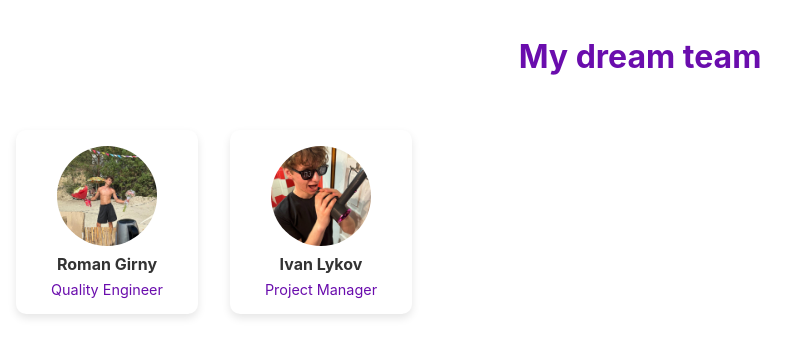
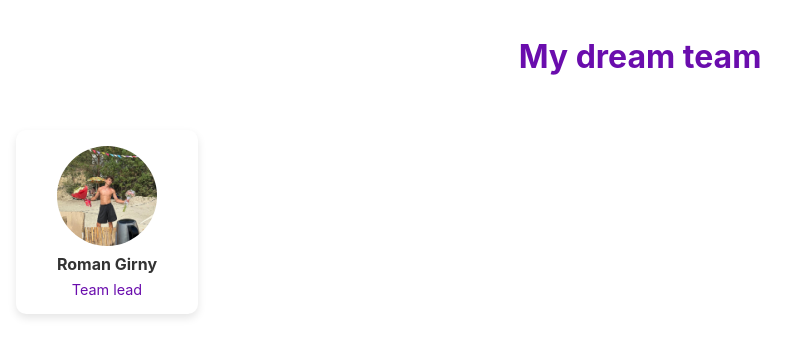
Before and after one commit to RomanGirn/TeamWorkTeam2, a React (Create React App) app: page / in a window 1280 px wide. Shown: the top 356 px of the page, without its empty margins (0-805 px from the left). Built offline with nearby package versions, Linux system fonts and the light colour scheme.

Commit message:
Revert "Ivan branch"

```diff
--- a/src/components/Body.js
+++ b/src/components/Body.js
@@ -7,20 +7,12 @@ const Body = () => {
         <img src={"/roman-photo.jpg"} alt="Roman Girny" style={styles.photo} />
         <div style={styles.textContainer}>
           <h2 style={styles.name}>Roman Girny</h2>
-          <p style={styles.position}>Quality Engineer</p>
-        </div>
-      </div>
-      <div style={styles.card}>
-        <img src={"/ivan-photo.jpg"} alt="Ivan Lykov" style={styles.photo} />
-        <div style={styles.textContainer}>
-          <h2 style={styles.name}>Ivan Lykov</h2>
-          <p style={styles.position}>Project Manager</p>
+          <p style={styles.position}>Team lead</p>
         </div>
       </div>
     </main>
   );
 };
-
 
 const styles = {
   body: {
```
Also changed, not shown: public/ivan-photo.jpg (deleted), 1 other file (tests, documents, lock files or other folders).
